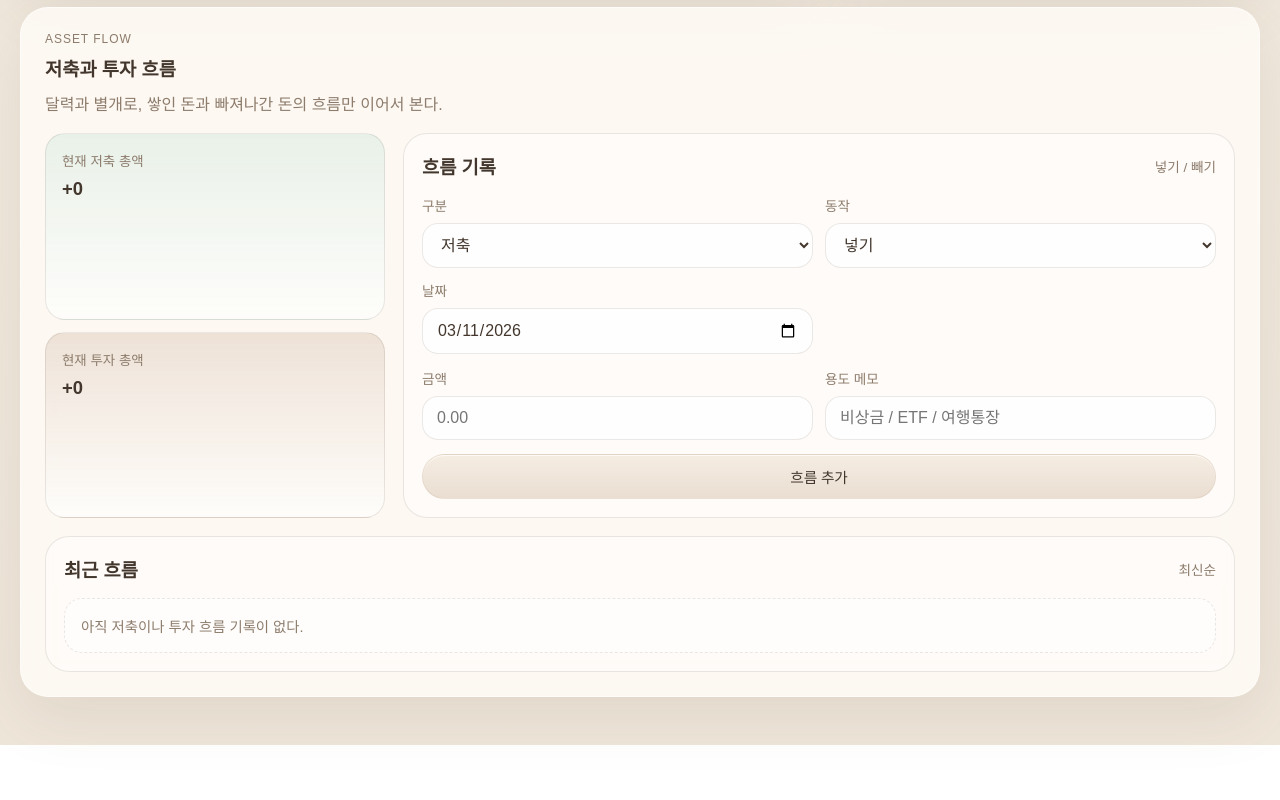
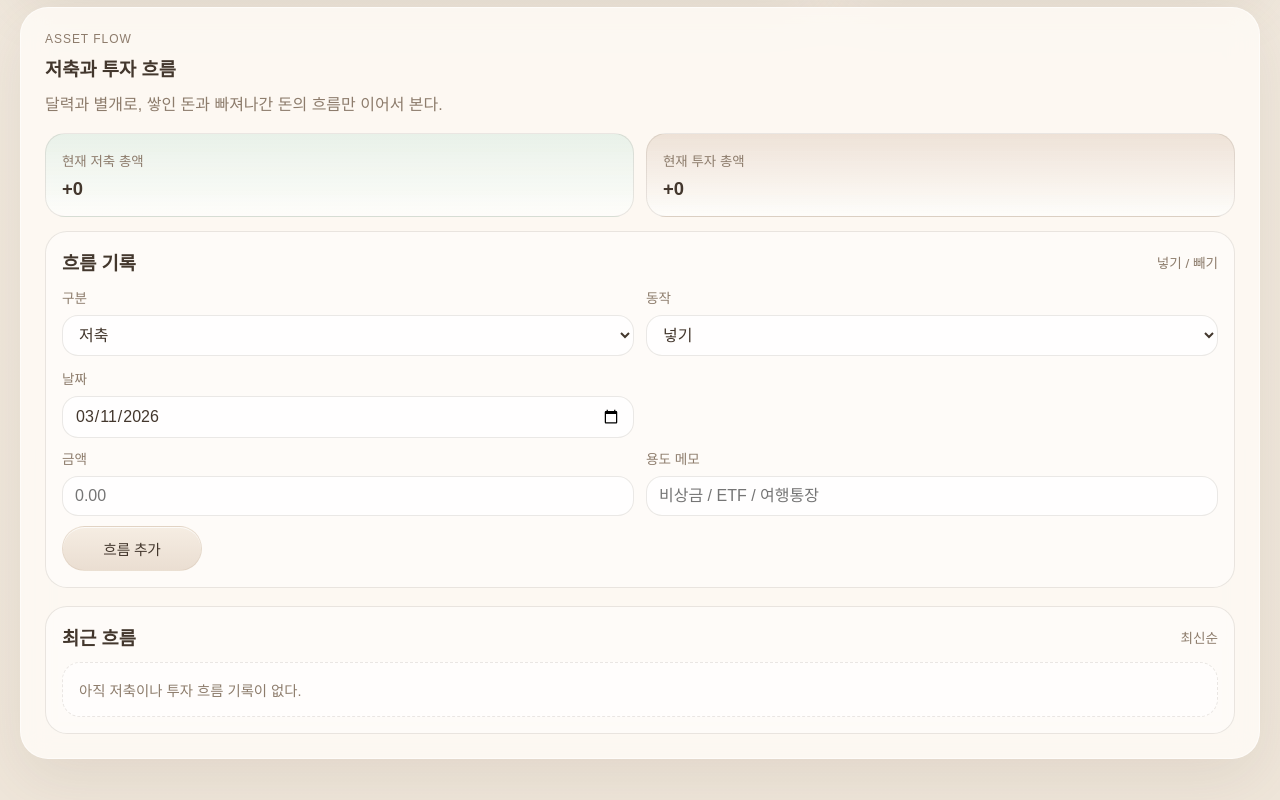
Before and after one commit to Noksando/moneyflow, a website: page index.html in a window 1280 px wide. Shown: the part 1819-2619 px from the top of the page. Before the commit the page ends 2564 px from the top, so only its background shows below. Drawn offline with Linux system fonts and the light colour scheme; no server answers.

Commit message:
Compact asset panel layout

```diff
--- a/styles.css
+++ b/styles.css
@@ -329,13 +329,14 @@ h1 {
 
 .asset-grid {
   display: grid;
-  grid-template-columns: minmax(260px, 340px) minmax(0, 1fr);
-  gap: 18px;
+  grid-template-columns: 1fr;
+  gap: 14px;
   margin-bottom: 18px;
 }
 
 .asset-summary {
   display: grid;
+  grid-template-columns: repeat(2, minmax(0, 1fr));
   gap: 12px;
 }
 
@@ -349,14 +350,33 @@ h1 {
 
 .asset-entry,
 .asset-history {
-  padding: 18px;
-  border-radius: 24px;
+  padding: 16px;
+  border-radius: 22px;
   background: rgba(255, 255, 255, 0.44);
   border: 1px solid var(--line);
 }
 
 .asset-row {
-  grid-template-columns: 1fr 1fr 1fr;
+  grid-template-columns: 0.9fr 0.9fr 1.1fr;
+}
+
+.asset-entry .stack {
+  gap: 10px;
+}
+
+.asset-entry .panel-title-row,
+.asset-history .panel-title-row {
+  margin-bottom: 12px;
+}
+
+.asset-entry input,
+.asset-entry select {
+  padding: 10px 12px;
+}
+
+.asset-entry .secondary-button {
+  justify-self: start;
+  min-width: 140px;
 }
 
 .asset-flow-item {
@@ -653,7 +673,7 @@ select:focus {
     grid-template-columns: 1fr;
   }
 
-  .asset-grid {
+  .asset-summary {
     grid-template-columns: 1fr;
   }
 }
@@ -704,6 +724,10 @@ select:focus {
   }
 
   .asset-row {
+    grid-template-columns: 1fr;
+  }
+
+  .asset-summary {
     grid-template-columns: 1fr;
   }
 
```
